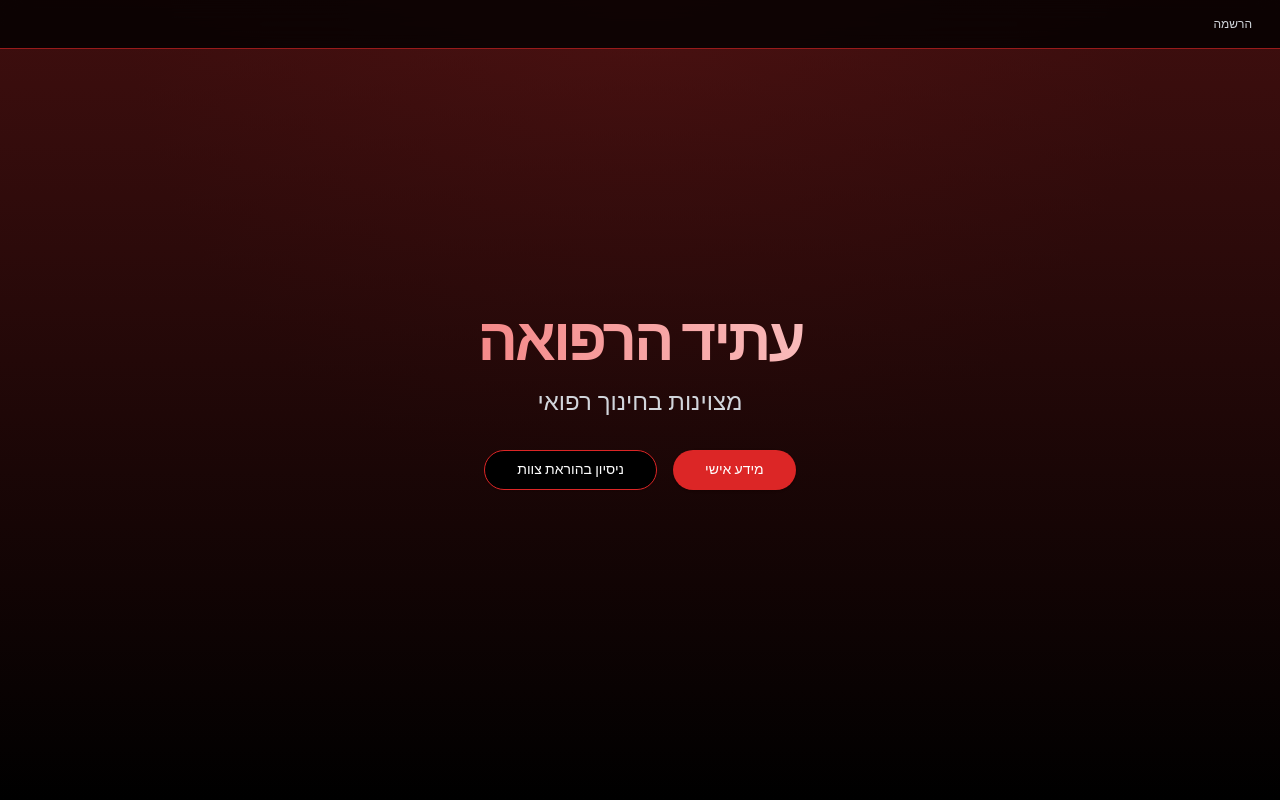
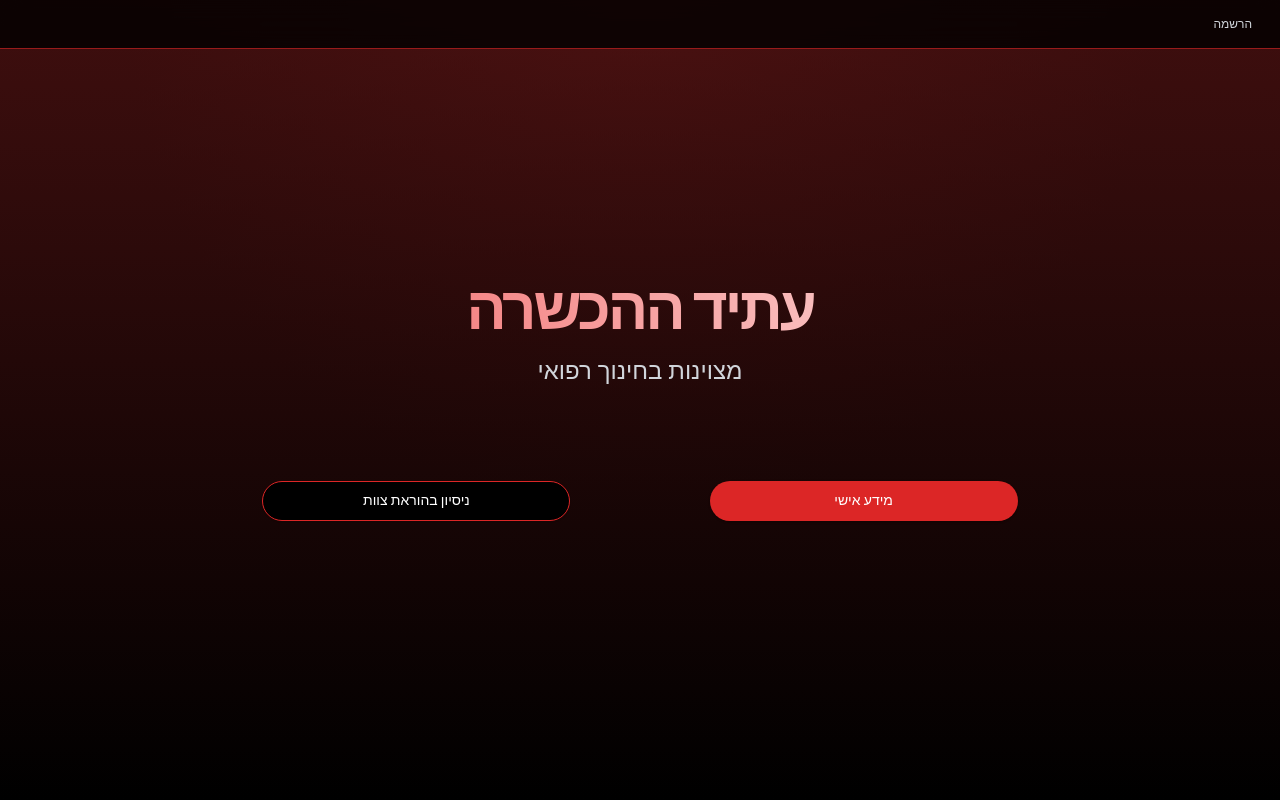
Before and after one commit to THE-DaD/Data-Collection-Website, a Next.js app: page / in a window 1280 px wide. Shown: the top 800 px of the page. Built offline with nearby package versions, Linux system fonts and the light colour scheme.

Commit message:
added spaces bitween personal info and group info buttons

```diff
--- a/app/page.tsx
+++ b/app/page.tsx
@@ -28,16 +28,16 @@ export default function HomePage() {
             <div className="absolute inset-0 bg-gradient-to-b from-red-900/50 to-black/90" />
             <div className="relative container px-4 md:px-6 text-center">
               <h1 className="text-4xl md:text-6xl font-bold tracking-tighter mb-4 bg-gradient-to-l from-white to-red-500 bg-clip-text text-transparent">
-                עתיד הרפואה
+                עתיד ההכשרה
               </h1>
               <p className="text-xl md:text-2xl text-gray-300 mb-8 max-w-2xl mx-auto">
                 מצוינות בחינוך רפואי
               </p>
               <div className="flex flex-col sm:flex-row justify-center gap-4">
-                <Button asChild size="lg" className="rounded-full bg-red-600 hover:bg-red-500 text-white">
+                <Button asChild size="lg" style={{width: "25%" ,marginTop: "5%" ,marginLeft: "5%"}} className="rounded-full bg-red-600 hover:bg-red-500 text-white">
                   <Link href="/personal-info">מידע אישי</Link>
                 </Button>
-                <Button asChild variant="outline" size="lg" className="rounded-full border-red-600 text-white hover:bg-red-600">
+                <Button asChild variant="outline" size="lg" style={{width: "25%",marginTop: "5%", marginRight: "5%"}} className="rounded-full border-red-600 text-white hover:bg-red-600">
                   <Link href="/team-teaching">ניסיון בהוראת צוות</Link>
                 </Button>
               </div>
```
Also changed, not shown: 9 other files (tests, documents, lock files or other folders).
